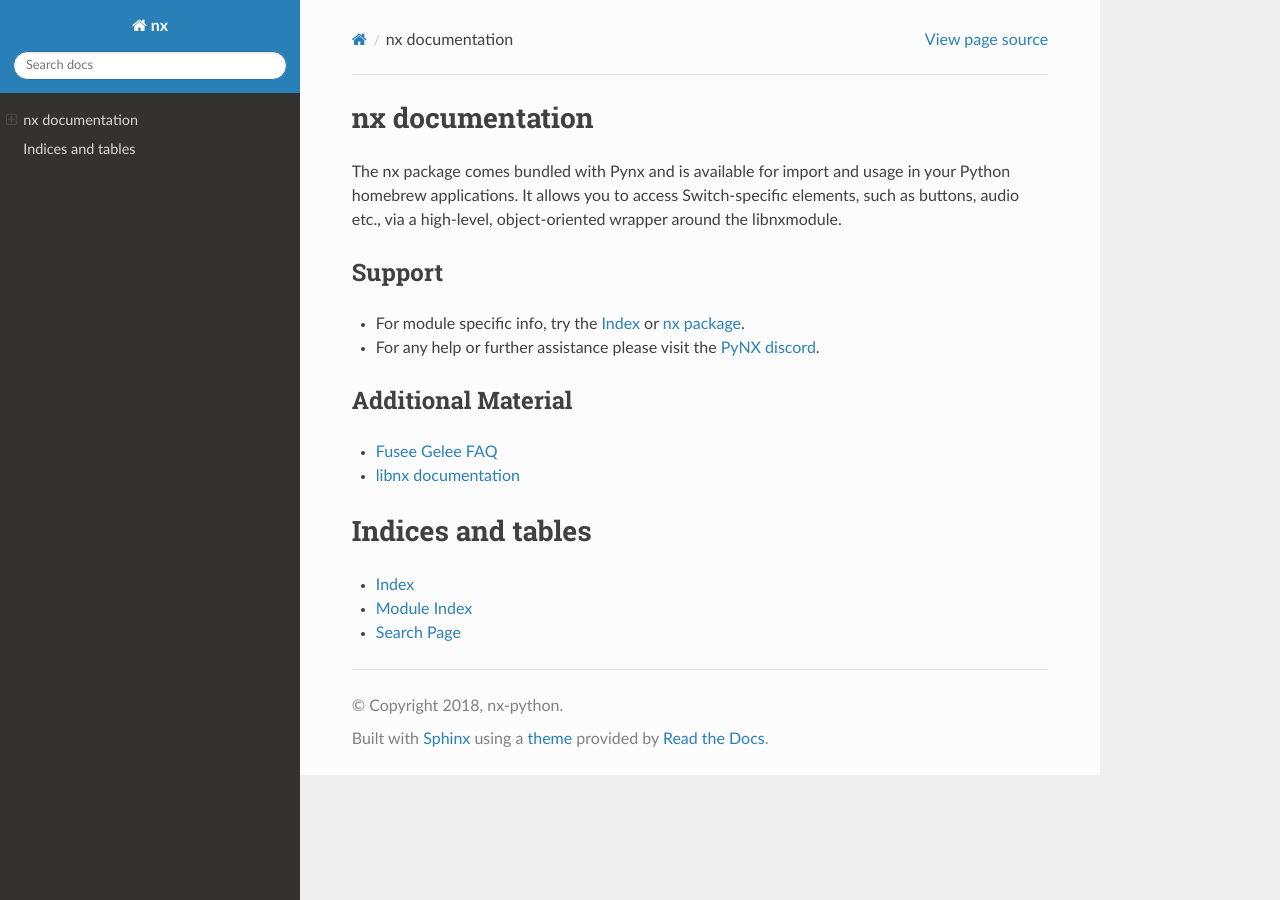
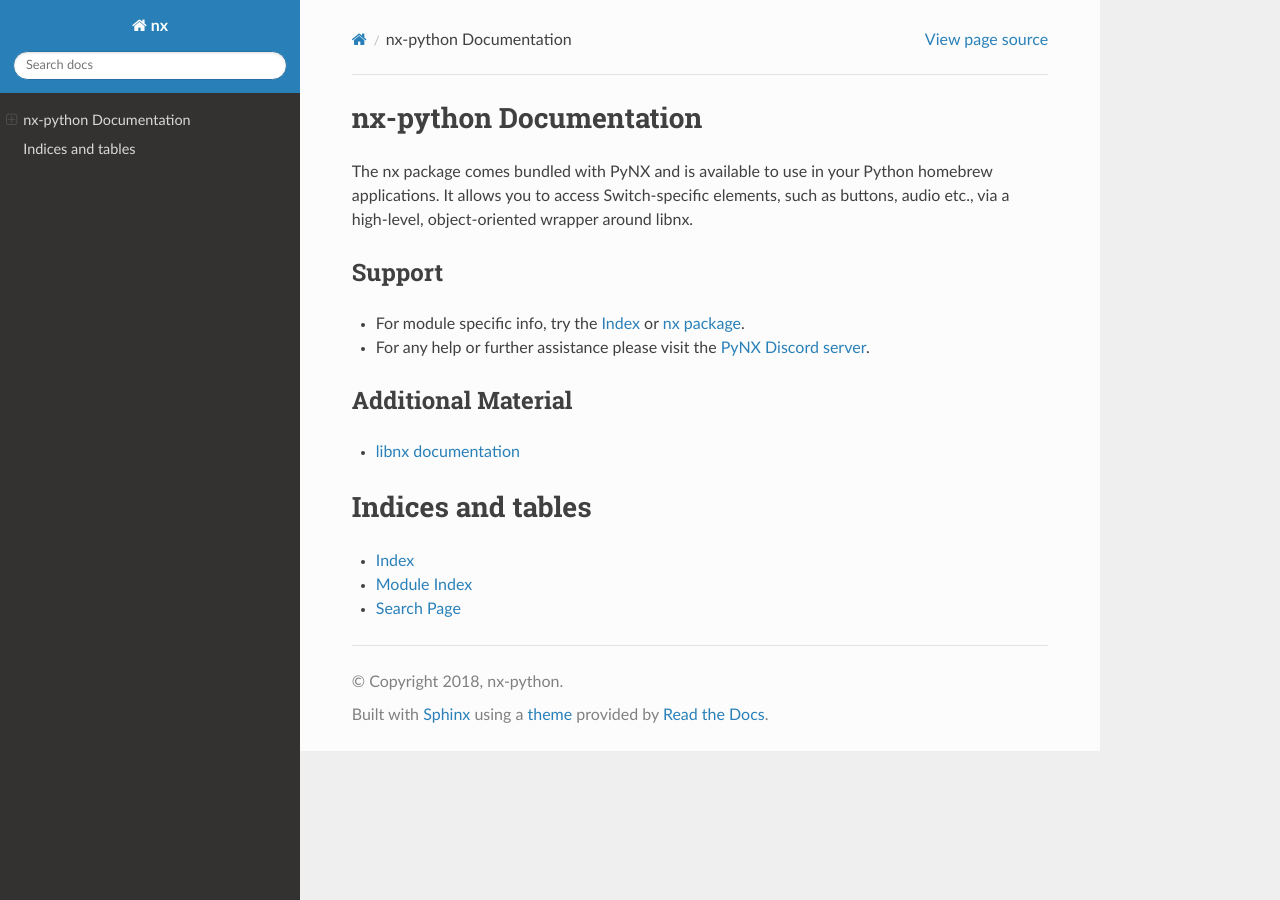
Before and after one commit to nx-python/nx, a Sphinx documentation site: the page built from docs/index.rst, in a window 1280 px wide. Built offline with Sphinx 7.4.7 and the Read the Docs theme 2.0.0, drawn with Linux system fonts in a browser that asks for light colours.

Commit message:
Slightly improve the index page

```diff
--- a/docs/index.rst
+++ b/docs/index.rst
@@ -3,22 +3,21 @@
    You can adapt this file completely to your liking, but it should at least
    contain the root `toctree` directive.
 
-nx documentation
+nx-python Documentation
 ==============================
-The nx package comes bundled with Pynx and is available for import and usage in your Python homebrew applications. It allows you to access Switch-specific elements, such as buttons, audio etc., via a high-level, object-oriented wrapper around the libnxmodule.
+The nx package comes bundled with PyNX and is available to use in your Python homebrew applications. It allows you to access Switch-specific elements, such as buttons, audio etc., via a high-level, object-oriented wrapper around libnx.
 
 Support
 ----------------------
 
 * For module specific info, try the :ref:`genindex` or :doc:`nx`.
-* For any help or further assistance please visit the `PyNX discord`_.
+* For any help or further assistance please visit the `PyNX Discord server`_.
 
 Additional Material
 ----------------------
-* `Fusee Gelee FAQ <http://www.ktemkin.com/faq-fusee-gelee/>`_
 * `libnx documentation <https://switchbrew.github.io/libnx/index.html>`_
 
-.. _PyNX discord: https://discord.gg/HDp5H4
+.. _PyNX Discord server: https://discord.gg/HDp5H4
 
 .. toctree::
    :maxdepth: 2
```
